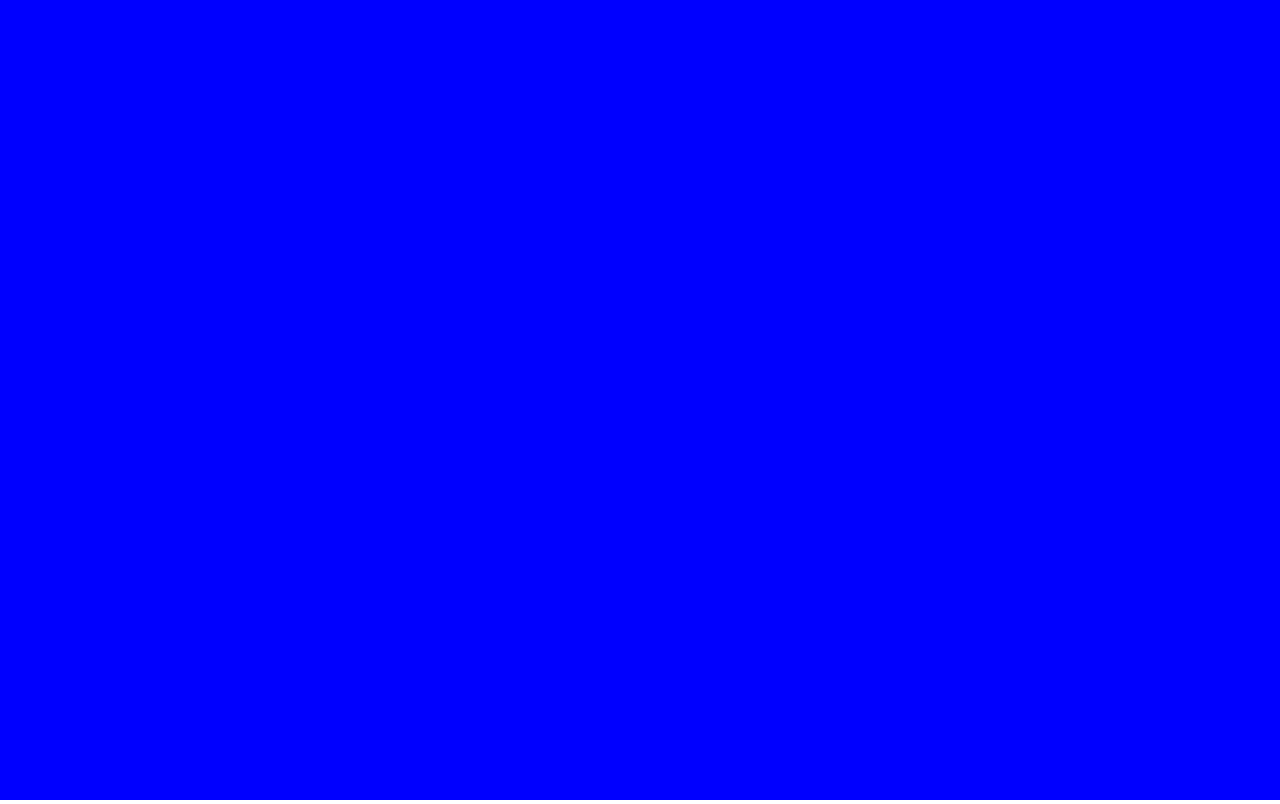
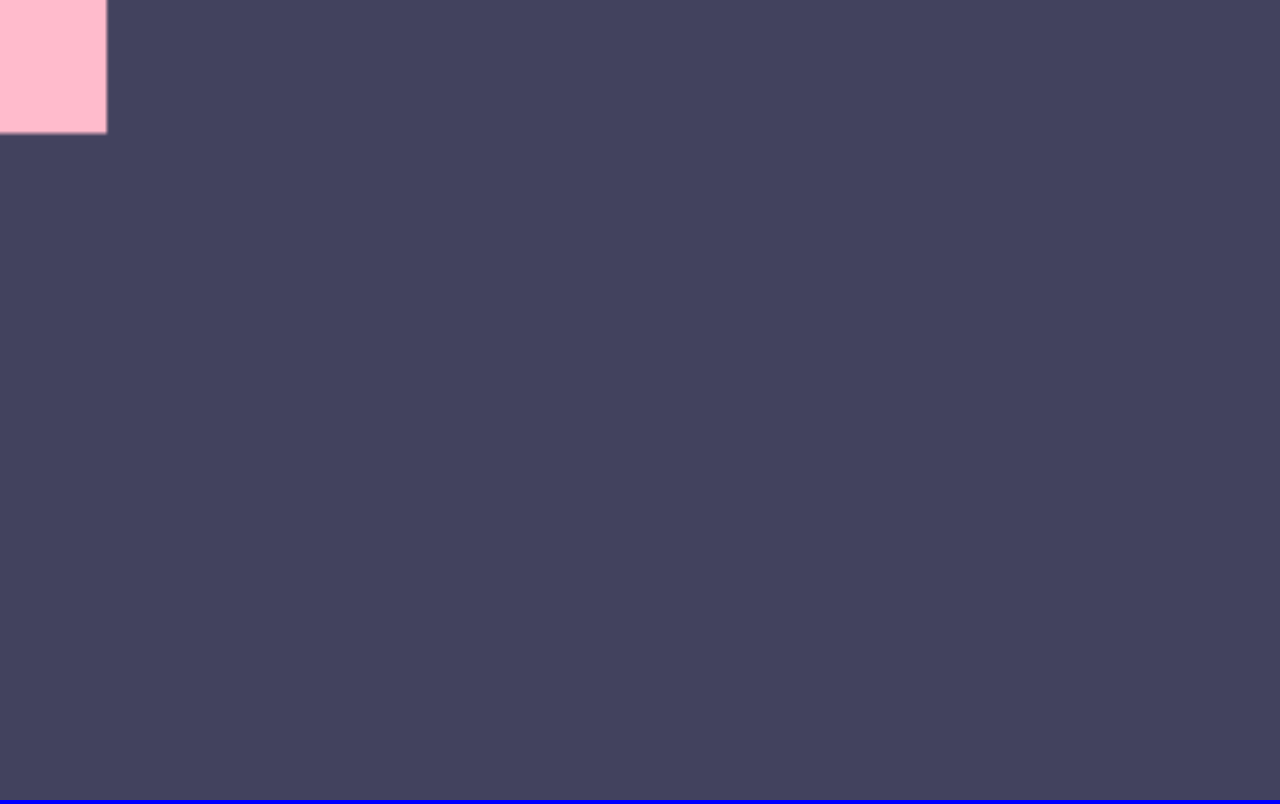
Before and after one commit to Hype02/grid-css-playground, a website: page static/index.html in a window 1280 px wide. Drawn offline with Linux system fonts and the light colour scheme.

Commit message:
Canvas test

```diff
--- a/static/index.html
+++ b/static/index.html
@@ -13,5 +13,64 @@
   <canvas id="gameCanvas">
 
   </canvas>
+
+
+  <script>
+
+        var snakeX = 0
+        var snakeY = 0
+
+        var snakeSize = 25
+
+        var snakeLength = 1
+
+      const canvas = document.getElementById('gameCanvas')
+
+      const ctx = canvas.getContext('2d')
+
+
+      ctx.beginPath()
+      ctx.rect(canvas.clientWidth/2, canvas.clientHeight/2, snakeSize, snakeSize)
+      ctx.fillStyle="#ff0000"
+      ctx.fill()
+
+      ctx.closePath()
+
+
+   document.addEventListener('keypress', (e)=>{
+       console.log(e)
+       if(e.key == 'a'){
+            snakeX-=25;
+       }
+       else if(e.key == 'd'){
+        snakeX+=25;
+       }
+       else if(e.key == 's'){
+        snakeY-=25;
+       }
+       else if(e.key == 'w'){
+        snakeX+=25;
+       }
+
+   })
+
+    setInterval(()=>{
+        draw()
+    }, 1)
+
+   const draw = () =>{
+
+
+       ctx.beginPath()
+
+       ctx.clearRect(0, 0, canvas.innerWidth, canvas.innerHeight)
+        ctx.rect(snakeX, snakeY, snakeSize, snakeSize)
+        ctx.fillStyle = "#ffbbcc"
+        ctx.fill()
+       ctx.closePath()
+   }
+
+
+  </script>
 </body>
 </html>
--- a/static/style.css
+++ b/static/style.css
@@ -1,9 +1,21 @@
+*{
+    margin: 0;
+    padding: 0;
+    box-sizing: border-box;
+}
+
 #gameCanvas{
-    width: 100vw;
-    height: 100vh;
-    background-color: blue;
+    position: absolute;
+    background-color: rgb(66, 66, 94);
+    width: 100%;
+    height: 100%;
+}
+
+body, html{
+    height: 100%;
+    width: 100%;
 }
 
 body{
-    margin: 0;
+    background-color: blue;
 }
```
